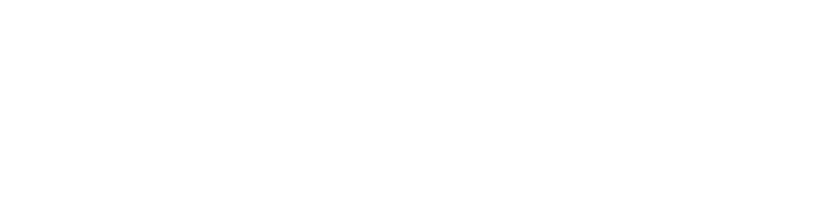
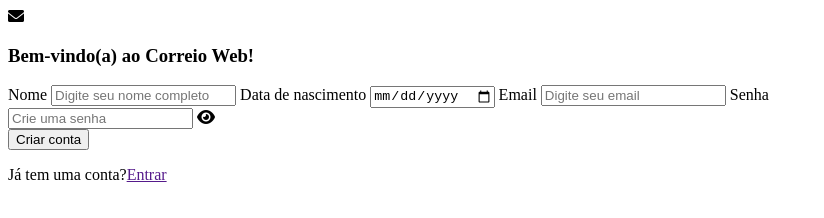
Before and after one commit to Gefft3/Trabalho-Prog-Web, a plain HTML site: page frontend/register/register.html in a window 1280 px wide. Shown: the whole page, without its empty margins (0-824 px from the left). Drawn offline with Linux system fonts and the light colour scheme.

Commit message:
adding html

```diff
--- a/frontend/register/register.html
+++ b/frontend/register/register.html
@@ -1,11 +1,43 @@
 <!DOCTYPE html>
-<html lang="en">
-<head>
+<html lang="pt-br">
+
+  <head>
     <meta charset="UTF-8">
+    <meta name="description" content="Página de cadastro do sistema Correio Web.">
+    <meta name="keywords" content="Cadastro, Caixa Postal, Correio Web, Sign up, Registro, Register">
     <meta name="viewport" content="width=device-width, initial-scale=1.0">
-    <title>Registrar</title>
-</head>
-<body>
+    <link rel="stylesheet" href="https://cdnjs.cloudflare.com/ajax/libs/font-awesome/6.0.0-beta3/css/all.min.css"> <!--ícones-->
+    <link rel="stylesheet" type="text/css" href="styleRegister.css">
+    <!-- <script src=".js"></script> -->
+    <title>Cadastro</title>
+  </head>
 
-</body>
+  <body>
+    <main>
+      <div id="welcome-container">
+        <i class="fa-solid fa-envelope"></i> <!--Ícone envelope-->
+        <h3>Bem-vindo(a) ao Correio Web!</h3>
+      </div>
+      <form id="registerForm">
+        <label for="name">Nome</label>
+        <input type="text" name="name" id="name" placeholder="Digite seu nome completo" required>
+
+        <label for="dateBirth">Data de nascimento</label>
+        <input type="date" name="dateBirth" id="dateBirth" required>
+
+        <label for="email">Email</label>
+        <input type="email" name="email" id="email" placeholder="Digite seu email" required>
+
+        <label for="password">Senha</label>
+        <div id="password-container">
+          <input type="password" name="password" id="password" placeholder="Crie uma senha" required>
+          <i class="fas fa-eye" id="togglePassword"></i> <!--Ícone para mostrar a senha-->
+        </div>
+
+        <button type="submit">Criar conta</button>
+      </form>
+      <p id="p-login">Já tem uma conta?<a href="" id="a-login">Entrar</a></p><!--Direcionar para a página de login-->
+    </main>
+  </body>
+
 </html>
```
